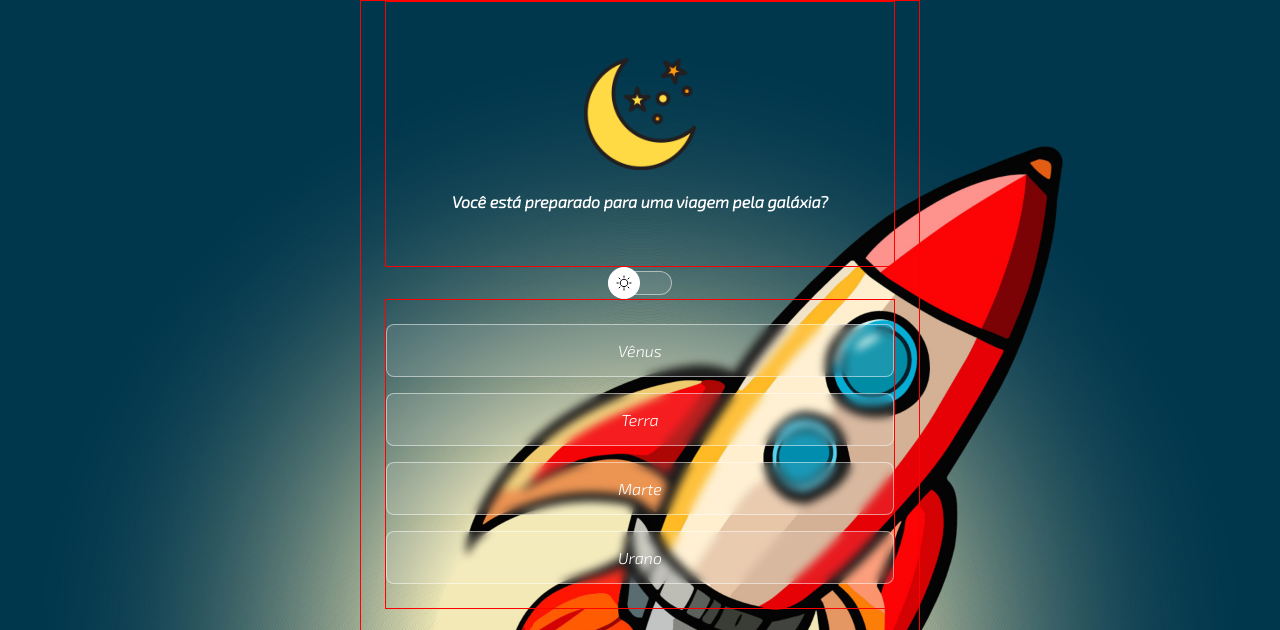
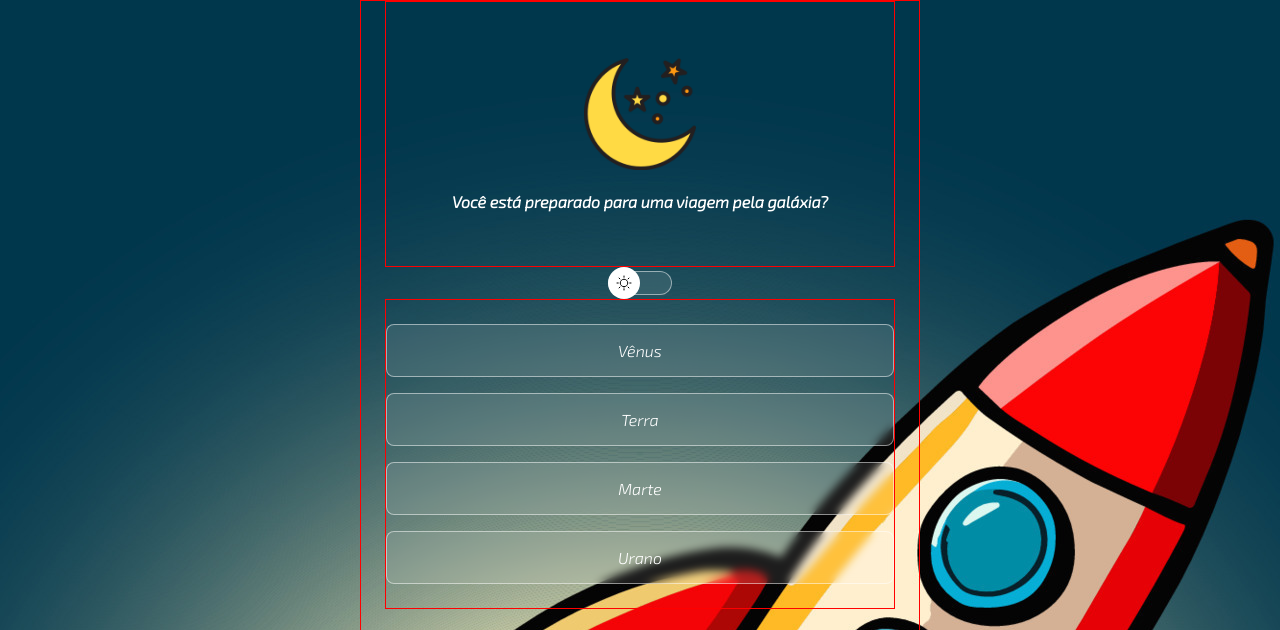
Before and after one commit to qSplash154/mundo, a plain HTML site: page index.html in a window 1280 px wide. Shown: the top 630 px of the page. Drawn offline with nearby package versions, Linux system fonts and the light colour scheme.

Commit message:
background-size: auto;

```diff
--- a/style.css
+++ b/style.css
@@ -35,8 +35,8 @@ body *{
 /*imagem de fundo*/
 body {
   background: var(--bg-url) no-repeat top;
-  background-size: 100%;
-
+  background-size: auto;
+  height: 100vh;
 
 }
 /*espessura da fonte*/
```
